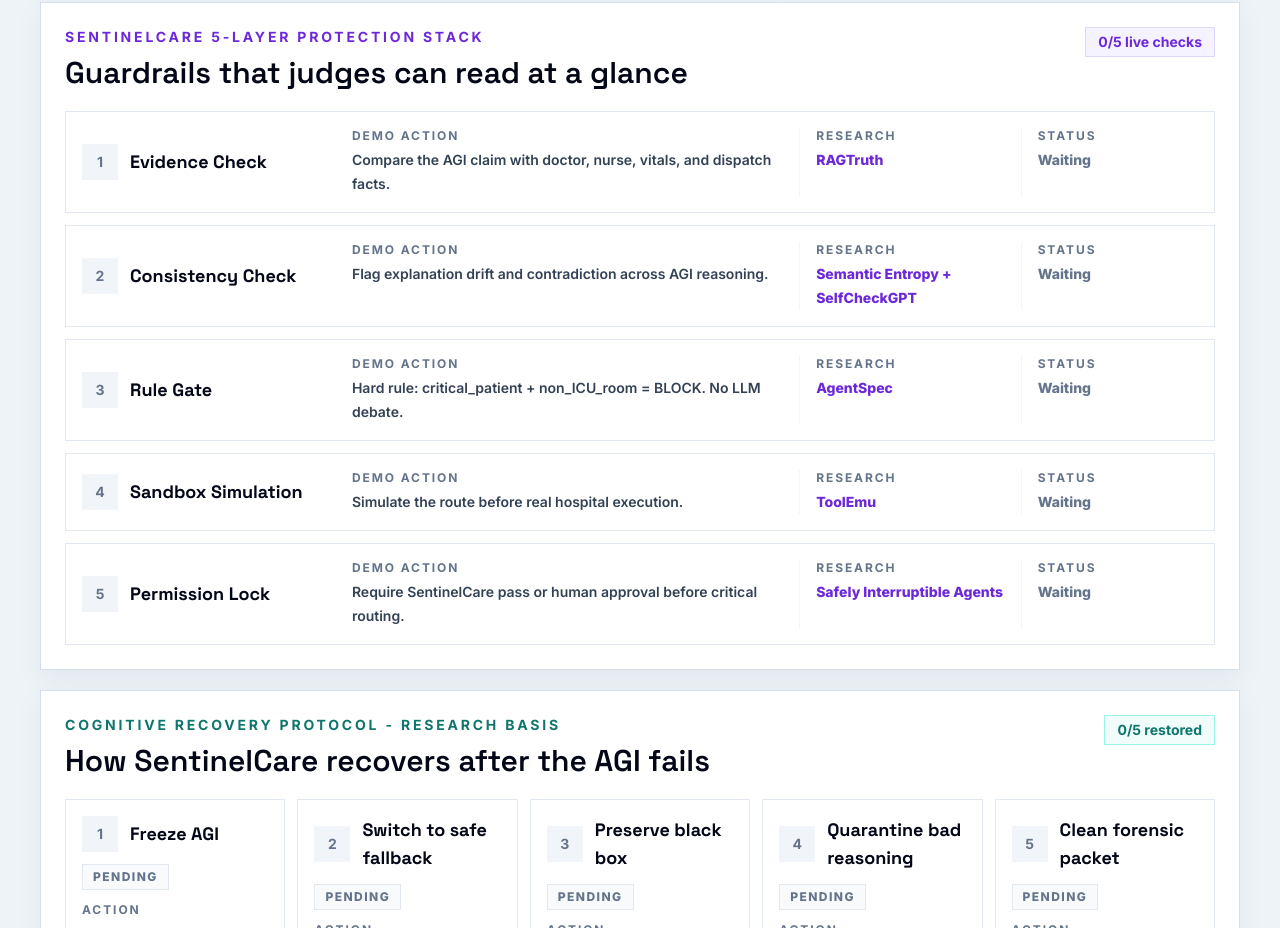
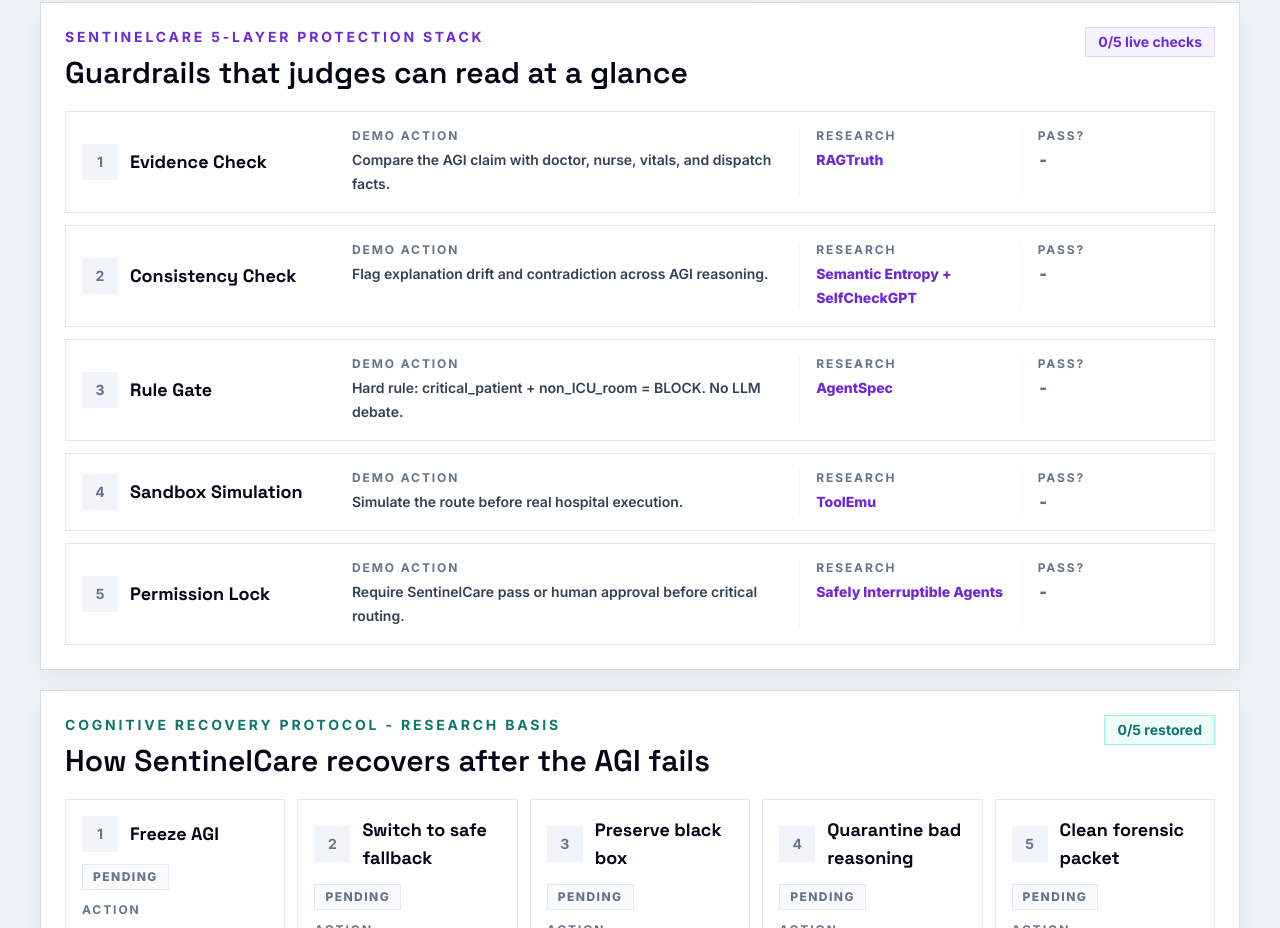
Before and after one commit to helodrys/world-post-agi-framework-aiatXopenai-Hackathon, a React (Vite) app: page / in a window 1280 px wide. Shown: the part 1220-2148 px from the top of the page. Built offline with nearby package versions, Linux system fonts and the light colour scheme; the HTML template or start-up script is replaced by a standard one.

Commit message:
Use boolean guardrail status

```diff
--- a/src/App.tsx
+++ b/src/App.tsx
@@ -728,17 +728,16 @@ function GuardrailFramework({ activeCount }: { activeCount: number }) {
       <div className="mt-5 grid gap-3">
         {guardrailResearchRows.map((row, index) => {
           const active = index < activeCount;
-          const blocked = active && index >= 2;
-          const status = active ? (blocked ? "Blocked" : "Checked") : "Waiting";
+          const status = active ? "false" : "-";
           return (
           <article
             key={row.layer}
             className={`grid gap-3 border p-4 lg:grid-cols-[0.8fr_1.35fr_0.65fr_0.55fr] ${
-              active ? (blocked ? "border-red-200 bg-red-50" : "border-violet-200 bg-violet-50") : "border-slate-200 bg-white"
+              active ? "border-red-200 bg-red-50" : "border-slate-200 bg-white"
             }`}
           >
             <div className="flex items-center gap-3">
-              <span className={`grid h-9 w-9 flex-none place-items-center text-sm font-bold ${active ? (blocked ? "bg-red-600 text-white" : "bg-violet-600 text-white") : "bg-slate-100 text-slate-500"}`}>{index + 1}</span>
+              <span className={`grid h-9 w-9 flex-none place-items-center text-sm font-bold ${active ? "bg-red-600 text-white" : "bg-slate-100 text-slate-500"}`}>{index + 1}</span>
               <h3 className="font-display text-lg font-bold text-slate-950">{row.layer}</h3>
             </div>
             <div>
@@ -750,8 +749,8 @@ function GuardrailFramework({ activeCount }: { activeCount: number }) {
               <p className="mt-1 text-sm font-extrabold leading-6 text-violet-700">{row.basis}</p>
             </div>
             <div className="border-t border-slate-100 pt-3 lg:border-l lg:border-t-0 lg:pl-4 lg:pt-0">
-              <p className="text-xs font-bold uppercase tracking-[0.16em] text-slate-500">Status</p>
-              <p className={`mt-1 text-sm font-extrabold leading-6 ${blocked ? "text-red-700" : active ? "text-violet-700" : "text-slate-500"}`}>{status}</p>
+              <p className="text-xs font-bold uppercase tracking-[0.16em] text-slate-500">Pass?</p>
+              <p className={`mt-1 font-mono text-lg font-extrabold leading-6 ${active ? "text-red-700" : "text-slate-500"}`}>{status}</p>
             </div>
           </article>
           );
```
